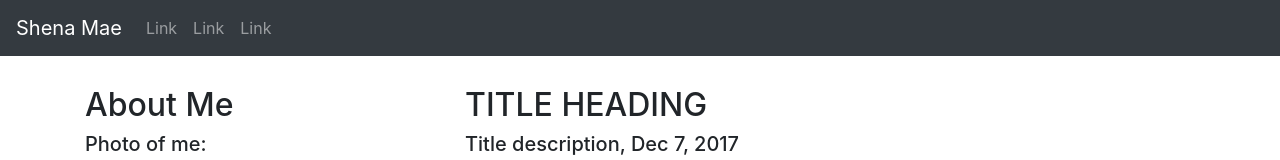
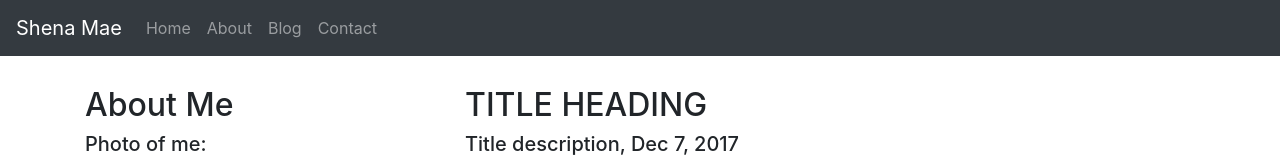
Before and after one commit to 31Shena/sample, a plain HTML site: page index.html in a window 1280 px wide. Shown: the top 160 px of the page. Drawn offline with nearby package versions, Linux system fonts and the light colour scheme.

Commit message:
Update index.html

```diff
--- a/index.html
+++ b/index.html
@@ -27,13 +27,16 @@
   <div class="collapse navbar-collapse" id="collapsibleNavbar">
     <ul class="navbar-nav">
       <li class="nav-item">
-        <a class="nav-link" href="#">Link</a>
+        <a class="nav-link" href="#">Home</a>
       </li>
       <li class="nav-item">
-        <a class="nav-link" href="#">Link</a>
+        <a class="nav-link" href="#">About</a>
       </li>
       <li class="nav-item">
-        <a class="nav-link" href="#">Link</a>
+        <a class="nav-link" href="#">Blog</a>
+      </li>
+      <li class="nav-item">
+        <a class="nav-link" href="#">Contact</a>
       </li>
     </ul>
   </div>
```
